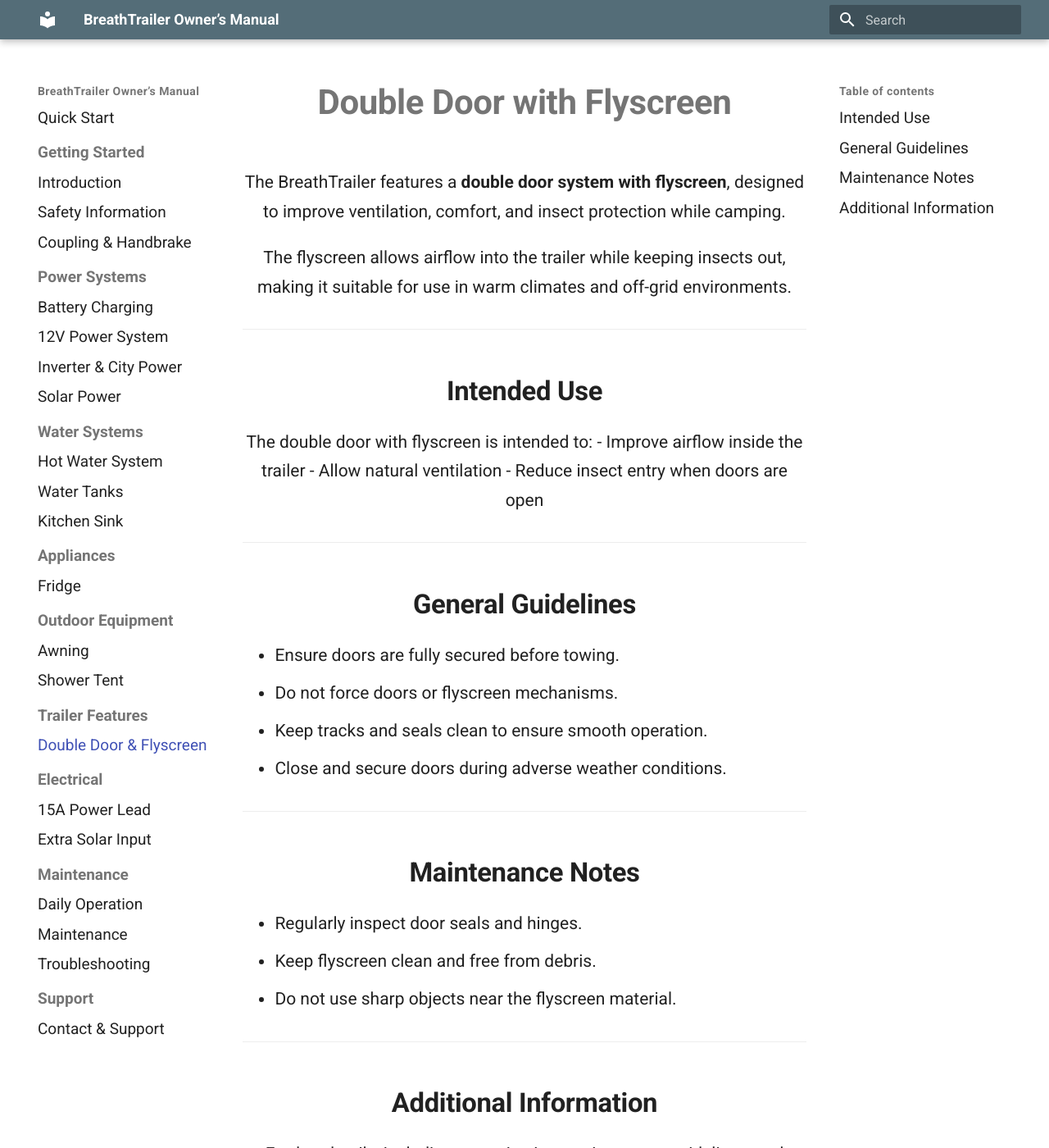
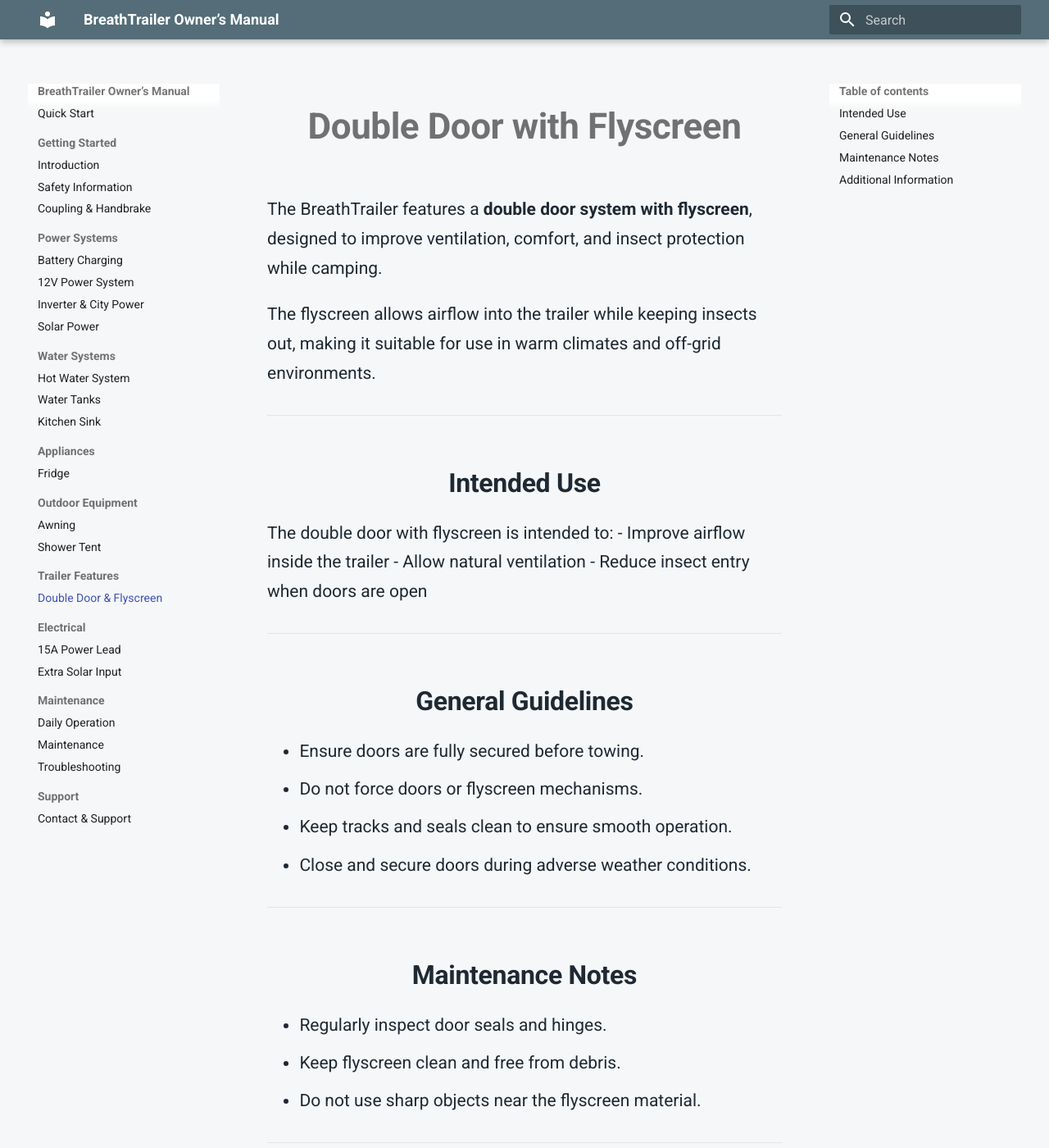
Before and after one commit to willefersontiago-source/breathtrailer-manual, an MkDocs documentation site: the page built from docs/06-trailer-features/01-double-door-flyscreen.md, in a window 1280 px wide and 1400 px high. Shown: the whole window at 82% size. Built offline with MkDocs 1.6.1 and Material for MkDocs 9.7.7, drawn with Linux system fonts in a browser that asks for light colours; some of the changed text lies outside the part shown.

Commit message:
Update extra.css

```diff
--- a/docs/assets/stylesheets/extra.css
+++ b/docs/assets/stylesheets/extra.css
@@ -1,52 +1,78 @@
-/* ===== GLOBAL TYPOGRAPHY ===== */
+/* =========================
+   GLOBAL LOOK & FEEL
+========================= */
 
+:root {
+  --bt-bg: #f5f7f8;        /* off-white premium */
+  --bt-card: #ffffff;
+  --bt-border: #e0e3e7;
+  --bt-text: #1f2933;
+}
+
+/* Page background */
+body {
+  background-color: var(--bt-bg);
+}
+
+/* Content container */
+.md-content {
+  background: transparent;
+}
+
+/* Main content width */
+.md-content__inner {
+  max-width: 920px;
+  margin: 0 auto;
+  padding: 2rem 1.5rem;
+}
+
+/* Typography */
 .md-typeset {
   font-size: 1.05rem;
   line-height: 1.7;
+  color: var(--bt-text);
 }
 
-/* ===== CENTER MAIN CONTENT (HOME + PAGES) ===== */
-
-.md-content__inner {
-  max-width: 900px;
-  margin: 0 auto;
-}
-
-/* ===== CENTER TITLES ===== */
-
-.md-typeset h1,
-.md-typeset h2 {
-  text-align: center;
+/* Headings */
+.md-typeset h1 {
+  font-size: 2.2rem;
   font-weight: 600;
-}
-
-/* ===== CENTER PARAGRAPHS ON HOME ===== */
-
-.md-typeset p {
   text-align: center;
 }
 
-/* ===== HERO IMAGE ===== */
-
-.md-typeset img {
-  display: block;
-  margin: 2rem auto;
-  border-radius: 12px;
+.md-typeset h2 {
+  font-size: 1.6rem;
+  font-weight: 600;
+  margin-top: 3rem;
+  text-align: center;
 }
 
-/* ===== PREMIUM NAVIGATION ===== */
+/* Paragraphs */
+.md-typeset p {
+  text-align: cent
+/* =========================
+   HOME PAGE CARDS
+========================= */
 
-.md-nav__title {
-  font-weight: 600;
-  letter-spacing: 0.03em;
+.md-typeset hr {
+  border: none;
+  border-top: 1px solid var(--bt-border);
+  margin: 3rem 0;
 }
 
-.md-nav__link {
-  font-size: 0.95rem;
+/* Card blocks */
+.md-typeset ul {
+  list-style: none;
+  padding: 0;
 }
 
-/* ===== REMOVE VISUAL CLUTTER ===== */
-
-.md-footer {
-  display: none;
+.md-typeset ul li {
+  background: var(--bt-card);
+  border: 1px solid var(--bt-border);
+  border-radius: 12px;
+  padding: 1.5rem;
+  margin: 1rem auto;
+  max-width: 760px;
+  text-align: center;
+  box-shadow: 0 6px 18px rgba(0,0,0,0.04);
 }
```
